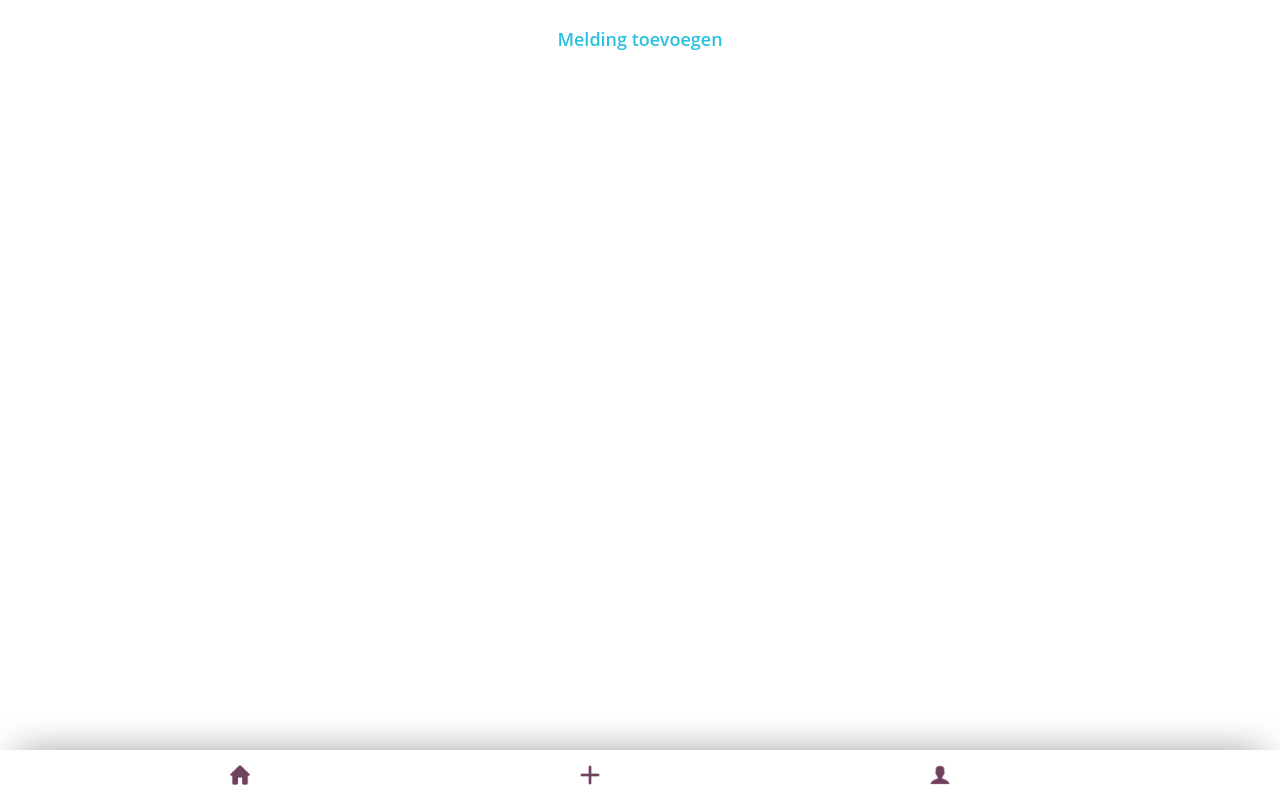
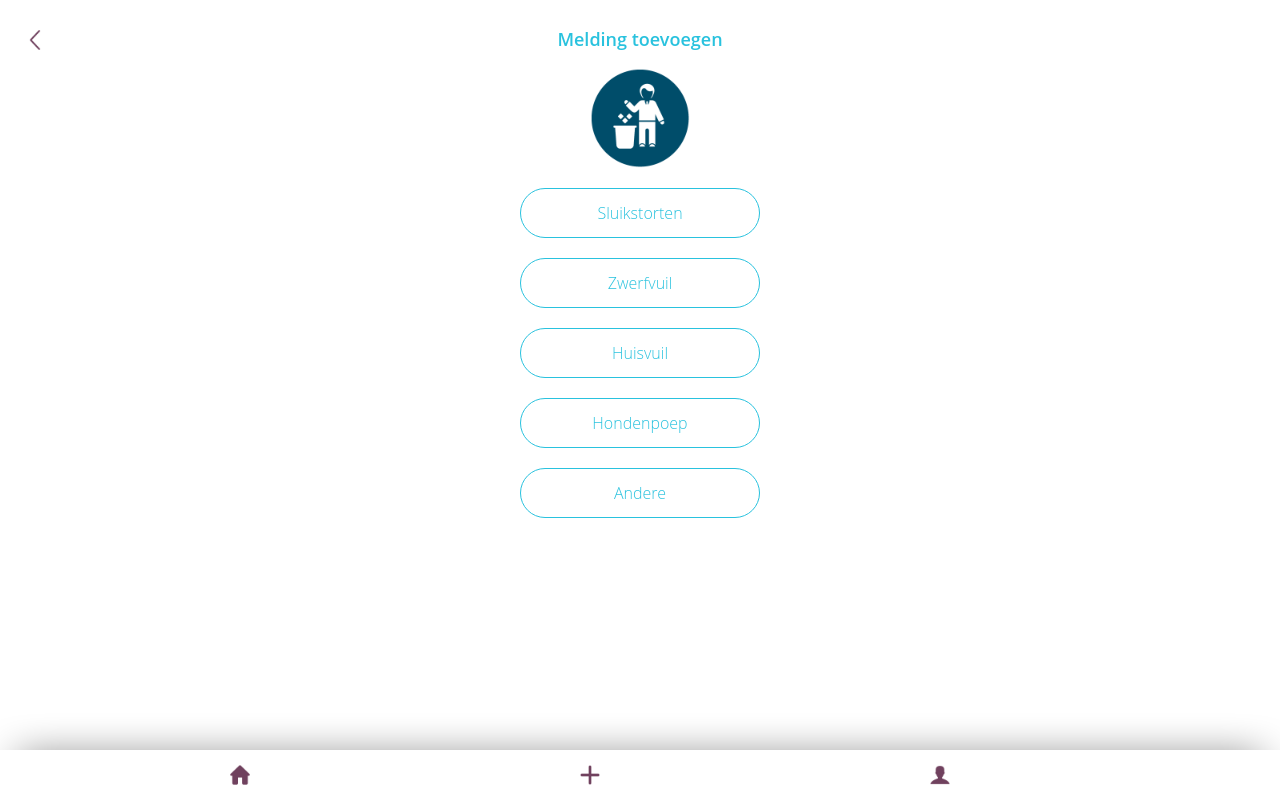
Before and after one commit to ilonaVS/pinme, a PHP site: page /melding_4.php in a window 1280 px wide. Shown: the top 799 px of the page. Run offline with PHP 8.4, Linux system fonts and the light colour scheme.

Commit message:
Melding toevoegen - subrubriek kiezen html+css

```diff
--- a/css/style.css
+++ b/css/style.css
@@ -262,6 +262,31 @@ input[type=image]{
 }
 
 /*-------------------------------------------*/
+/* Melding toevoegen - Subrubriek kiezen */
+
+.subrub {
+    width:100%;
+}
+.subrub img {
+    width:100px;
+    display:block;
+    margin:20px auto;
+}
+
+.btn_subrub {
+    border:1px solid #29c2de;
+    background-color:#fff;
+    color:#29c2de;
+    font-size:16px;
+    font-family: Open sans light;
+    width:80%;
+    height:50px;
+    border-radius:25px;
+    margin-bottom: 20px;
+    margin:0 10% 20px 10%;
+}
+
+/*-------------------------------------------*/
 /* Persoonlijk dossier */
 
 .dossier h1{
--- a/melding_4.php
+++ b/melding_4.php
@@ -13,5 +13,33 @@
 
 <h2>Melding toevoegen</h2>
 
+<a href="melding_1.php" class="back_btn"><img src="images/pinme_backbtn.png"></a>
+
+<div class="subrub">
+    <img src="images/icon_afval.png" alt="icon">
+
+    <form action="melding_5.php" method="post" enctype="multipart/form-data" id="uploadForm">
+
+        <div class="formfield">
+            <input type="submit" value="Sluikstorten" name="submit" class="btn_subrub">
+        </div>
+
+        <div class="formfield">
+            <input type="submit" value="Zwerfvuil" name="submit" class="btn_subrub">
+        </div>
+
+        <div class="formfield">
+            <input type="submit" value="Huisvuil" name="submit" class="btn_subrub">
+        </div>
+
+        <div class="formfield">
+            <input type="submit" value="Hondenpoep" name="submit" class="btn_subrub">
+        </div>
+
+        <div class="formfield">
+            <input type="submit" value="Andere" name="submit" class="btn_subrub">
+        </div>
+    </form>
+</div>
 </body>
 </html>
```
